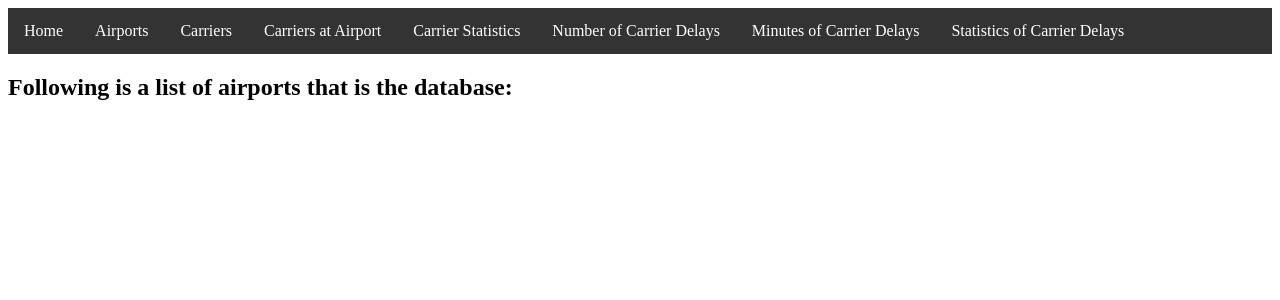
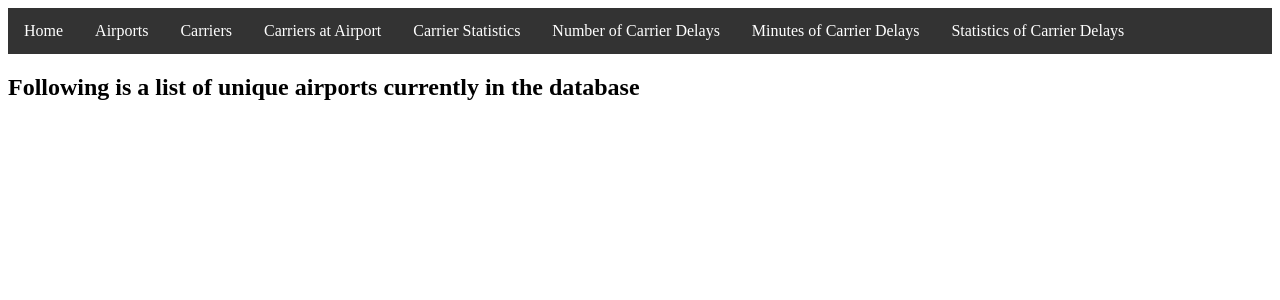
Before and after one commit to SinasAppel/WebEngineering, a Django app: template airapi/templates/frontend/airports.html in a window 1280 px wide. Shown: the top 300 px of the page. Run offline with Django 3.2, Linux system fonts and the light colour scheme; the template is opened without the code that fills it, so the values that code supplies are empty.

Commit message:
Spelling error

```diff
--- a/airapi/templates/frontend/airports.html
+++ b/airapi/templates/frontend/airports.html
@@ -1,7 +1,7 @@
 {% extends 'base.html' %}
 {% block content %}
 <h2>
-    Following is a list of airports that is the database:
+    Following is a list of unique airports currently in the database
 </h2>
 
 <ul class="airportlist">
```
